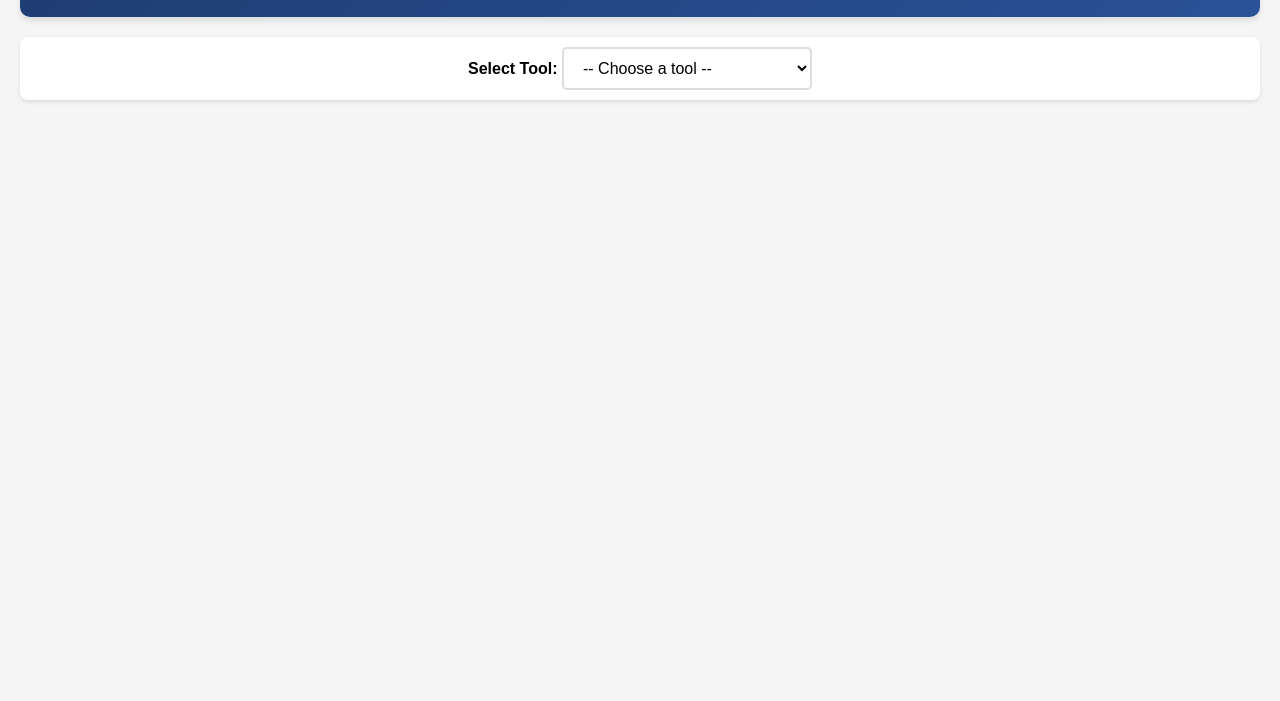
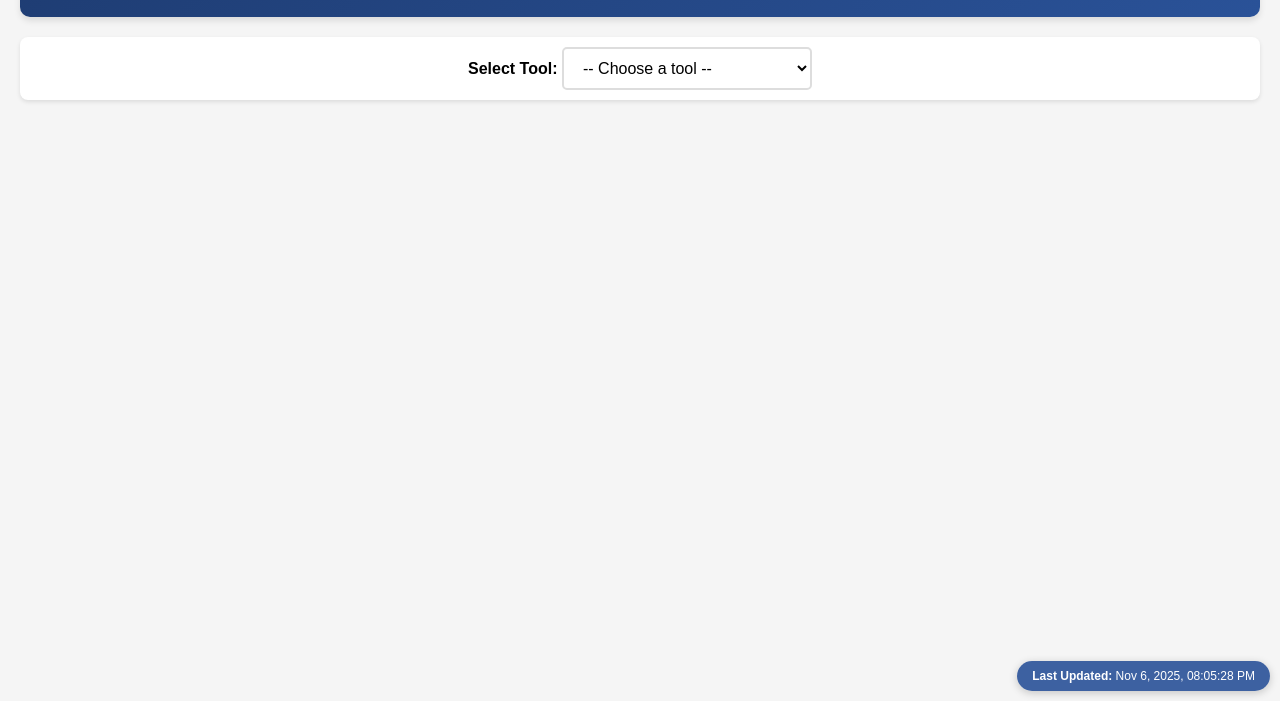
Before and after one commit to omerrazzaq4/AlHamd_Oct, a plain HTML site: page index.html in a window 1280 px wide. Shown: the part 99-800 px from the top of the page. Drawn offline with Linux system fonts and the light colour scheme; no server answers.

Commit message:
Update index.html

```diff
--- a/index.html
+++ b/index.html
@@ -65,6 +65,21 @@
       font-style: italic;
       color: #666;
     }
+    .timestamp {
+      position: fixed;
+      bottom: 10px;
+      right: 10px;
+      background: rgba(42, 82, 152, 0.9);
+      color: white;
+      padding: 8px 15px;
+      border-radius: 20px;
+      font-size: 12px;
+      box-shadow: 0 2px 8px rgba(0,0,0,0.2);
+      z-index: 1000;
+    }
+    .timestamp strong {
+      font-weight: 600;
+    }
   </style>
 </head>
 <body>
@@ -125,7 +140,7 @@
     <iframe src="party-reconciliation.html"></iframe>
   </div>
 
-  <!-- Add this section after your other tool sections -->
+  <!-- Tool 6: Wood Reconciliation -->
   <div id="wood-reconciliation" class="tool-section">
     <div class="tool-description">
       🪵 <strong>Wood Reconciliation:</strong> View merged ledger with wood bills and payments for each party
@@ -133,7 +148,31 @@
     <iframe src="wood-reconciliation.html"></iframe>
   </div>
 
+  <!-- Timestamp Display -->
+  <div class="timestamp">
+    <strong>Last Updated:</strong> <span id="lastUpdated"></span>
+  </div>
+
   <script>
+    // Display last updated timestamp
+    function displayTimestamp() {
+      const lastUpdated = document.getElementById('lastUpdated');
+      const now = new Date();
+      const options = {
+        year: 'numeric',
+        month: 'short',
+        day: 'numeric',
+        hour: '2-digit',
+        minute: '2-digit',
+        second: '2-digit',
+        hour12: true
+      };
+      lastUpdated.textContent = now.toLocaleString('en-US', options);
+    }
+
+    // Call on page load
+    displayTimestamp();
+
     function switchTool() {
       const selector = document.getElementById("toolSelect").value;
       document.querySelectorAll(".tool-section").forEach(div => div.style.display = "none");
@@ -143,5 +182,4 @@
     }
   </script>
 </body>
-
 </html>
```
Lines whose indentation alone changed are shown as unchanged.
